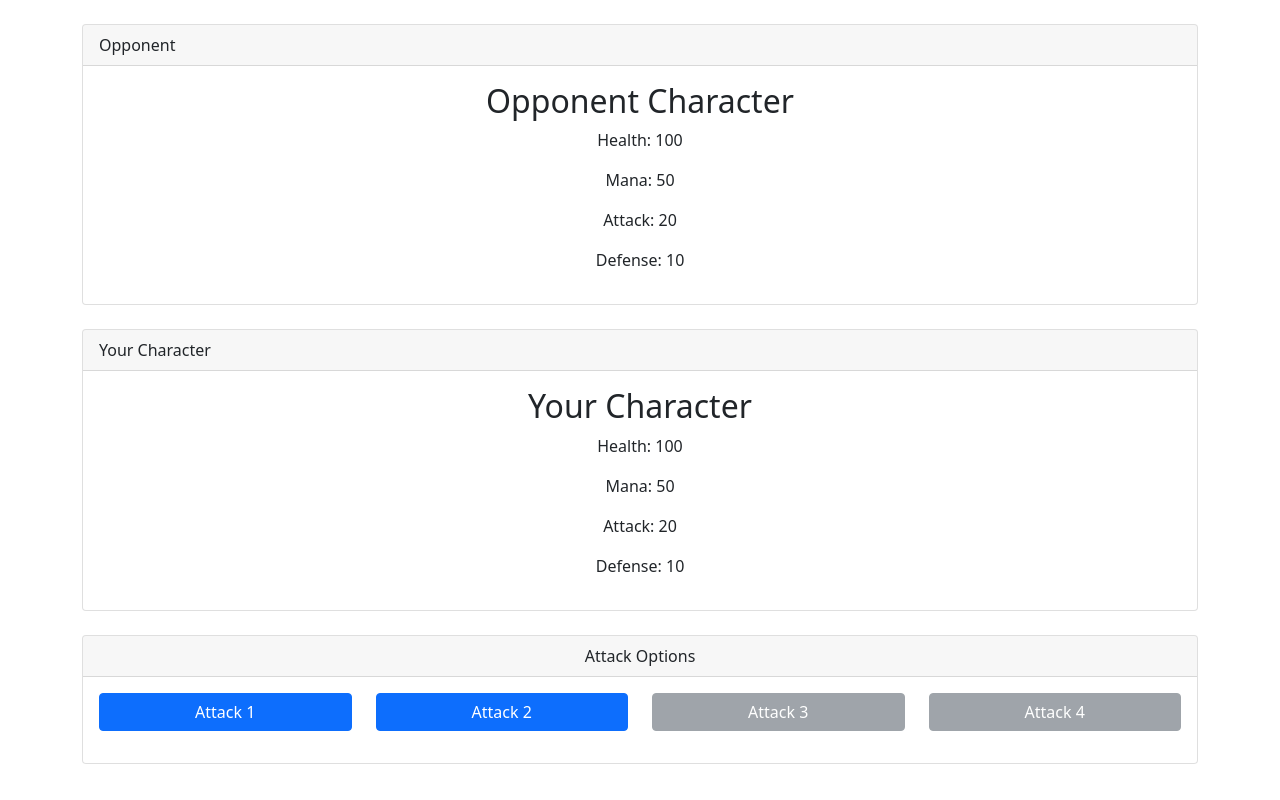
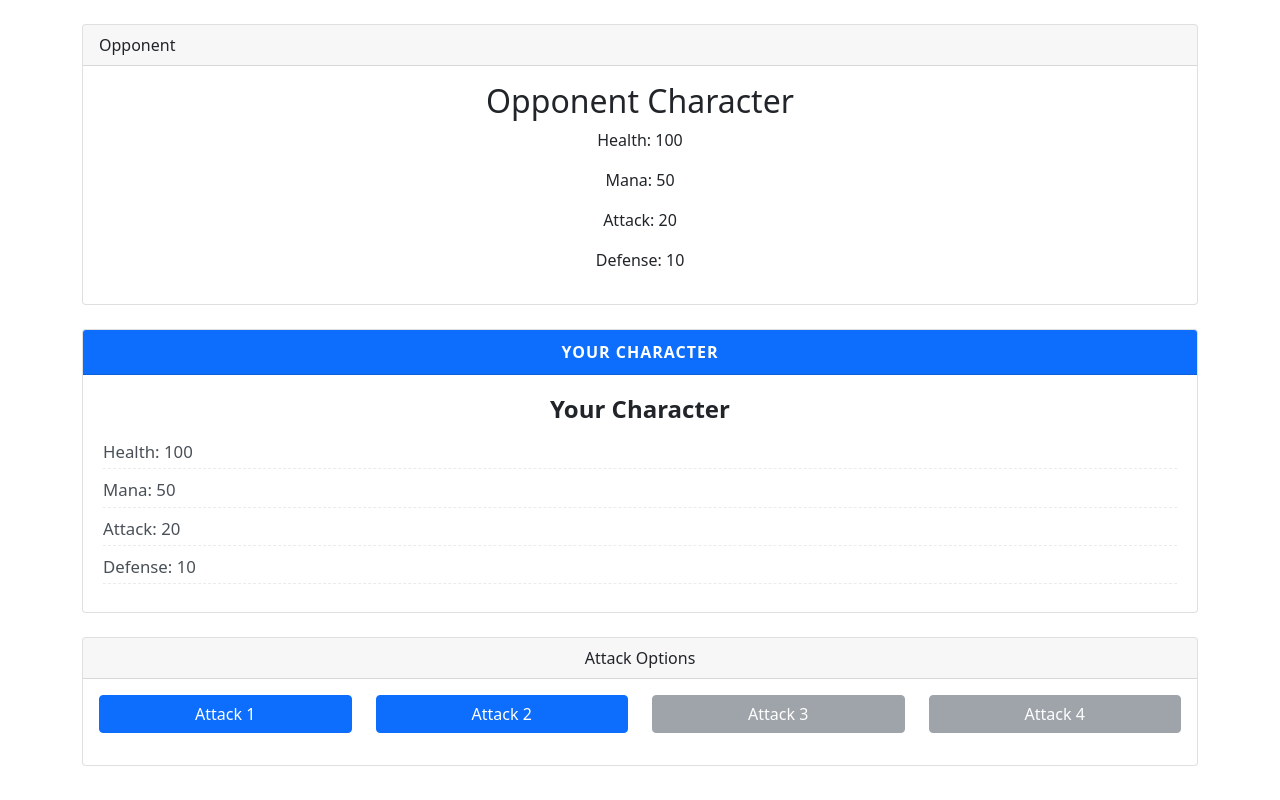
Before and after one commit to 4GeeksAcademy/Game-Design, a React (Vite) app: page / in a window 1280 px wide. Built offline with nearby package versions, Linux system fonts and the light colour scheme.

Commit message:
Added style to the card, but needs revision

```diff
--- a/src/Mechanics/BattleUI.css
+++ b/src/Mechanics/BattleUI.css
@@ -1,3 +1,48 @@
 #opponent {
 
 }
+
+#character #character {
+  background-color: #ffffff;
+  border: 2px solid #0d6efd;
+  border-radius: 12px;
+  box-shadow: 0 4px 12px rgba(13, 110, 253, 0.15);
+  overflow: hidden;
+  transition: transform 0.2s ease, box-shadow 0.2s ease;
+}
+
+#character:hover {
+  transform: translateY(-3px);
+  box-shadow: 0 8px 20px rgba(13, 110, 253, 0.25);
+}
+
+#character .card-header {
+  background-color: #0d6efd;
+  color: #ffffff;
+  font-weight: bold;
+  text-transform: uppercase;
+  letter-spacing: 1px;
+  text-align: center;
+  padding: 10px;
+}
+
+#character .card-body {
+  padding: 20px;
+}
+
+#character .card-body h2 {
+  font-size: 1.5rem;
+  color: #212529;
+  margin-bottom: 15px;
+  font-weight: 700;
+}
+
+#character .card-body p {
+  font-size: 1.05rem;
+  margin-bottom: 8px;
+  color: #495057;
+  display: flex;
+  justify-content: space-between;
+  border-bottom: 1px dashed #e9ecef;
+  padding-bottom: 4px;
+}
```
